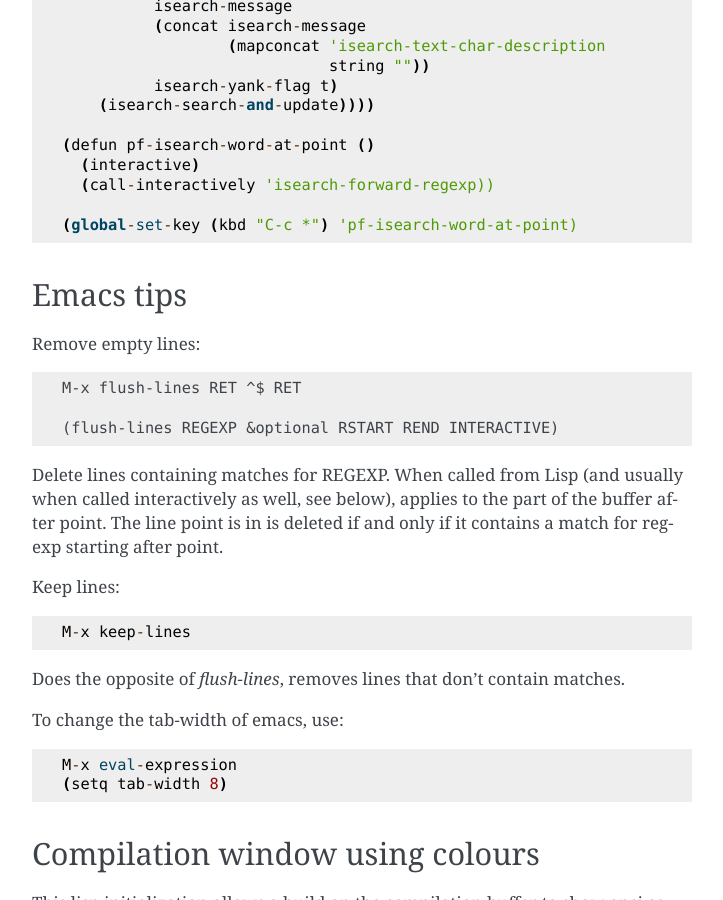
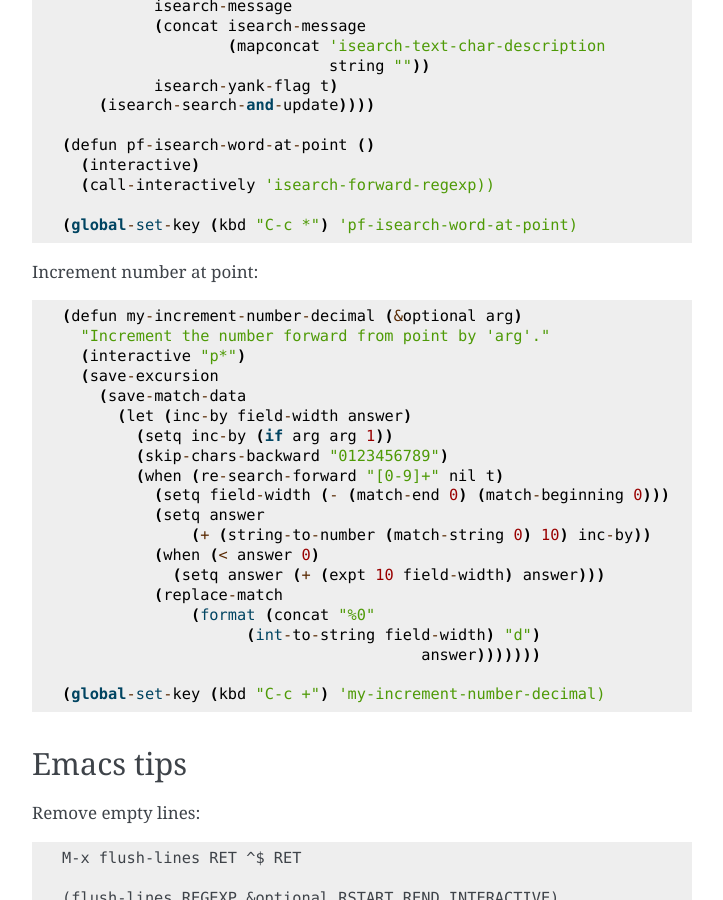
Before and after one commit to alst2821/puffer-fish, a Sphinx documentation site: the page built from doc/emacs.rst, in a window 1280 px wide and 900 px high, scrolled down 1398 px. Shown: the whole window, without its empty margins (388-1111 px from the left). Built offline with Sphinx 7.4.7, drawn with Linux system fonts in a browser that asks for light colours.

Commit message:
add function to increment number

```diff
--- a/doc/emacs.rst
+++ b/doc/emacs.rst
@@ -76,6 +76,29 @@
     (call-interactively 'isearch-forward-regexp))
 
   (global-set-key (kbd "C-c *") 'pf-isearch-word-at-point)
+
+Increment number at point::
+
+  (defun my-increment-number-decimal (&optional arg)
+    "Increment the number forward from point by 'arg'."
+    (interactive "p*")
+    (save-excursion
+      (save-match-data
+        (let (inc-by field-width answer)
+          (setq inc-by (if arg arg 1))
+          (skip-chars-backward "0123456789")
+          (when (re-search-forward "[0-9]+" nil t)
+            (setq field-width (- (match-end 0) (match-beginning 0)))
+            (setq answer
+                (+ (string-to-number (match-string 0) 10) inc-by))
+            (when (< answer 0)
+              (setq answer (+ (expt 10 field-width) answer)))
+            (replace-match
+                (format (concat "%0"
+                      (int-to-string field-width) "d")
+                                         answer)))))))
+
+  (global-set-key (kbd "C-c +") 'my-increment-number-decimal)
 
 .. _ref-emacs-sec2:
 
```
